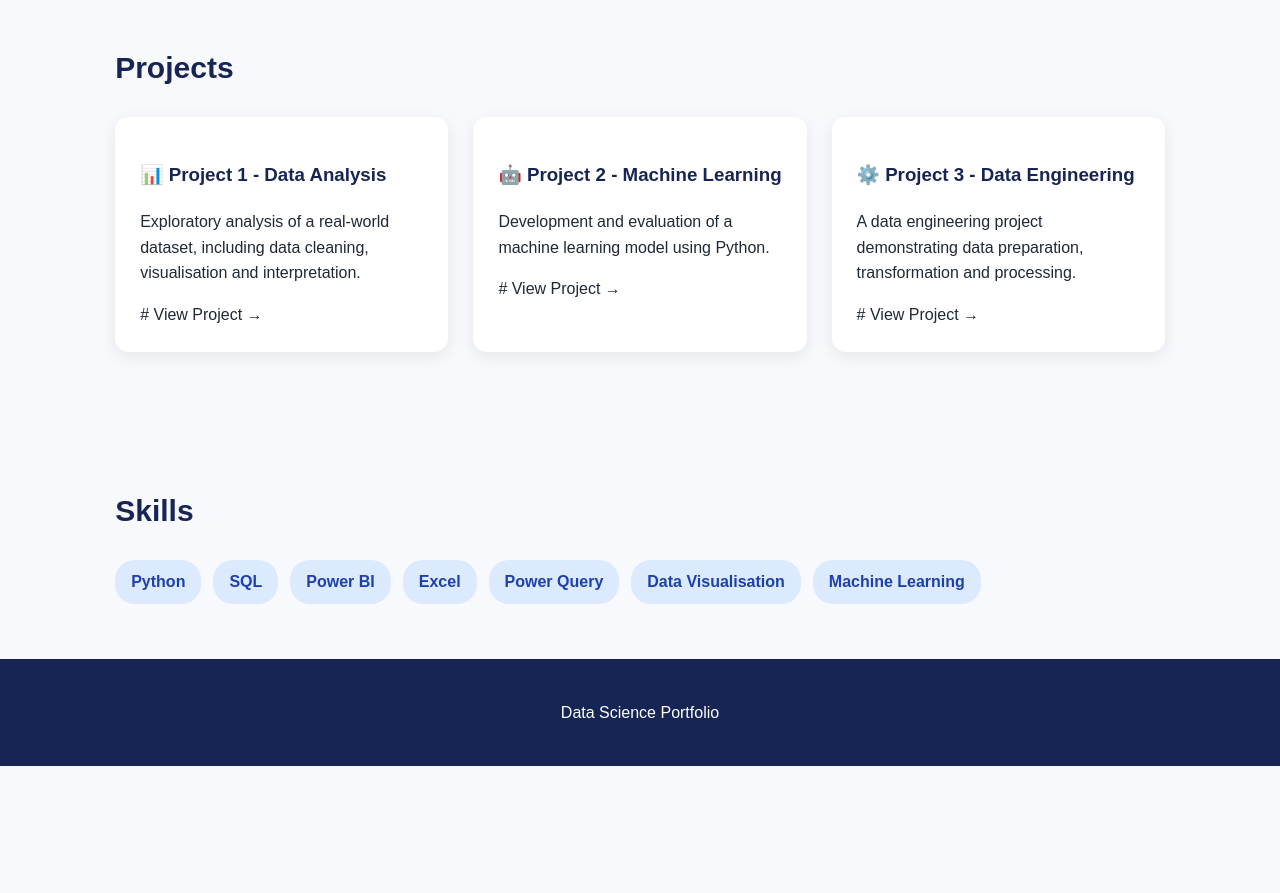
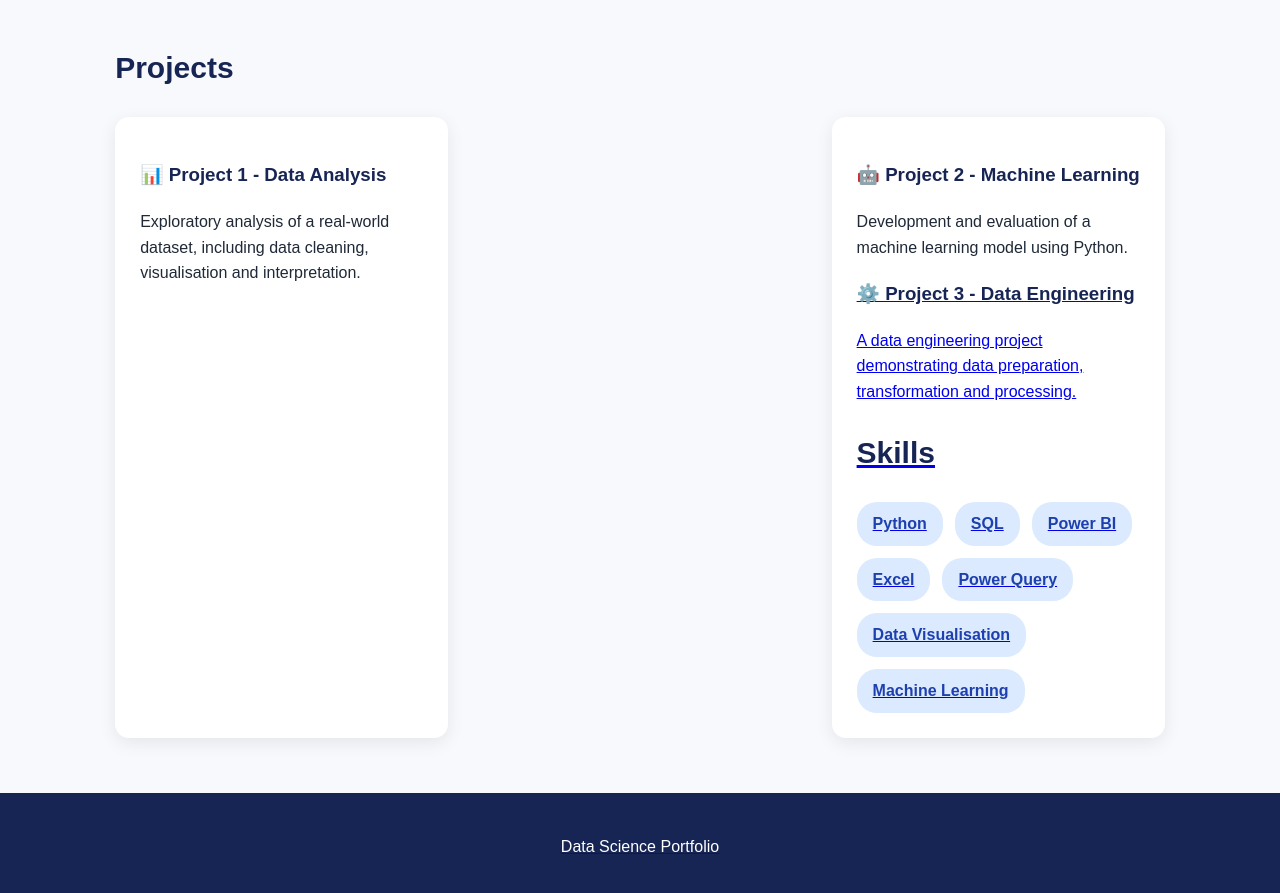
Before and after one commit to DataScienceStudent11/practice, a Jekyll site: the page index.html, which Jekyll copies as it is, in a window 1280 px wide and 900 px high, scrolled down 1014 px. Shown: the top 893 px of the window. Built offline with Jekyll 4.4.1, drawn with Linux system fonts in a browser that asks for light colours; before the commit the page ends 1780 px from its top, so only the background shows below that.

```diff
--- a/index.html
+++ b/index.html
@@ -70,7 +70,7 @@
         </section>
 
 
-        <!-- PROJECTS -->
+       <!-- PROJECTS -->
 <section id="projects">
 
     <h2>Projects</h2>
@@ -85,11 +85,8 @@
                 including data cleaning, visualisation and interpretation.
             </p>
 
-            #
-                View Project →
-            </a>
+            <a hrefa>
         </div>
-
 
         <div class="project">
             <h3>🤖 Project 2 - Machine Learning</h3>
@@ -99,11 +96,7 @@
                 model using Python.
             </p>
 
-            #
-                View Project →
-            </a>
-        </div>
-
+            <a href="#" class="/div>
 
         <div class="project">
             <h3>⚙️ Project 3 - Data Engineering</h3>
@@ -113,9 +106,7 @@
                 preparation, transformation and processing.
             </p>
 
-            #
-                View Project →
-            </a>
+            <a href="
         </div>
 
     </div>
```
